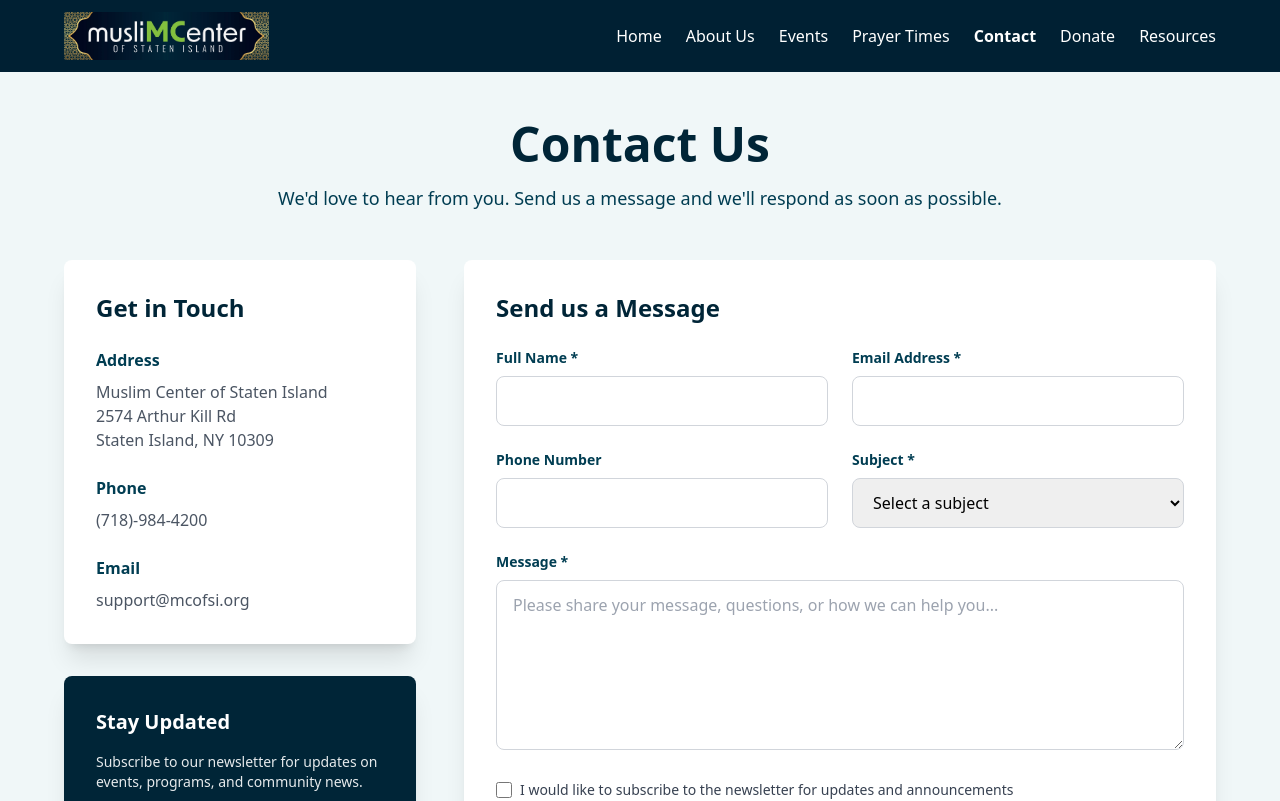
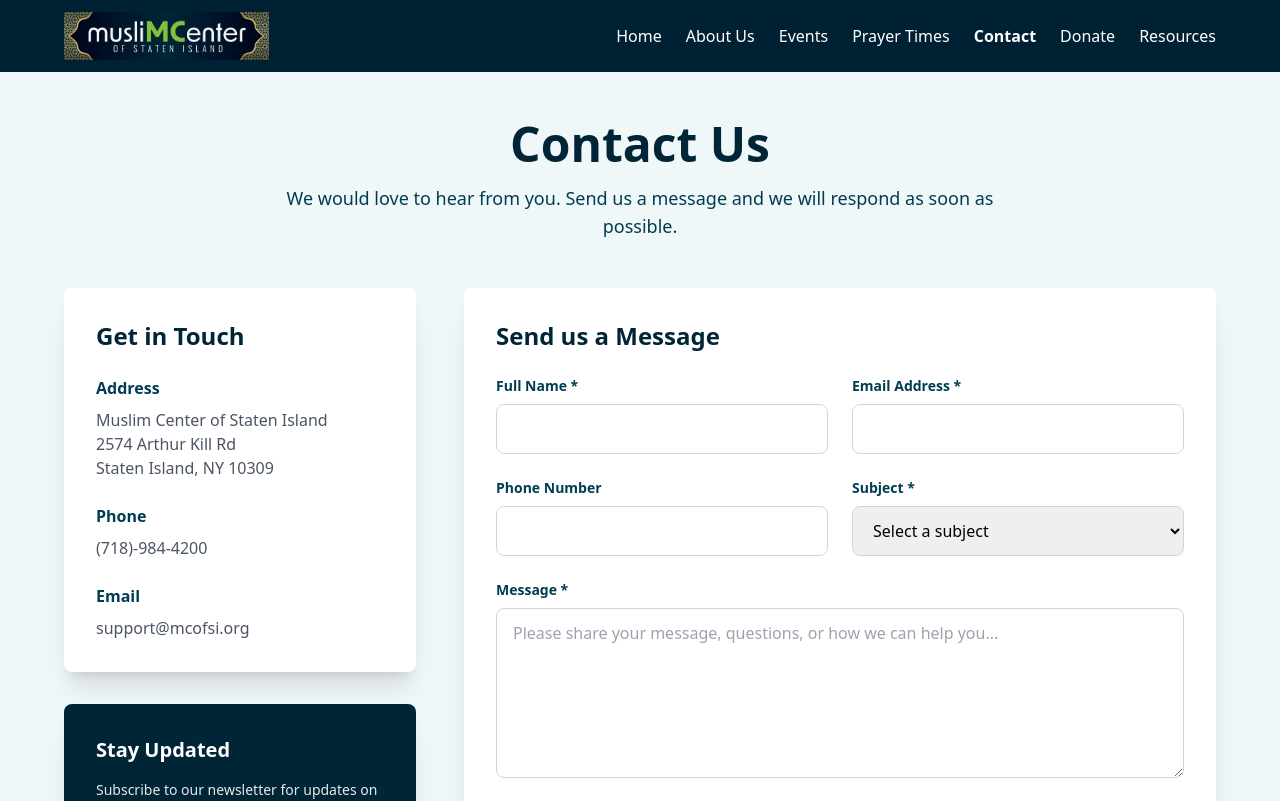
Before and after one commit to aychy/mcsi, a Next.js app: page /contact in a window 1280 px wide. Shown: the top 801 px of the page. Built offline with nearby package versions, Linux system fonts and the light colour scheme.

Commit message:
Overall updates including new look and feel, contact, different pages, etc

```diff
--- a/src/app/contact/page.tsx
+++ b/src/app/contact/page.tsx
@@ -94,7 +94,7 @@
             Contact Us
           </h1>
           <p className="text-lg text-[#003d52] max-w-3xl mx-auto">
-            We'd love to hear from you. Send us a message and we'll respond as soon as possible.
+            We would love to hear from you. Send us a message and we will respond as soon as possible.
           </p>
         </div>
 
```
